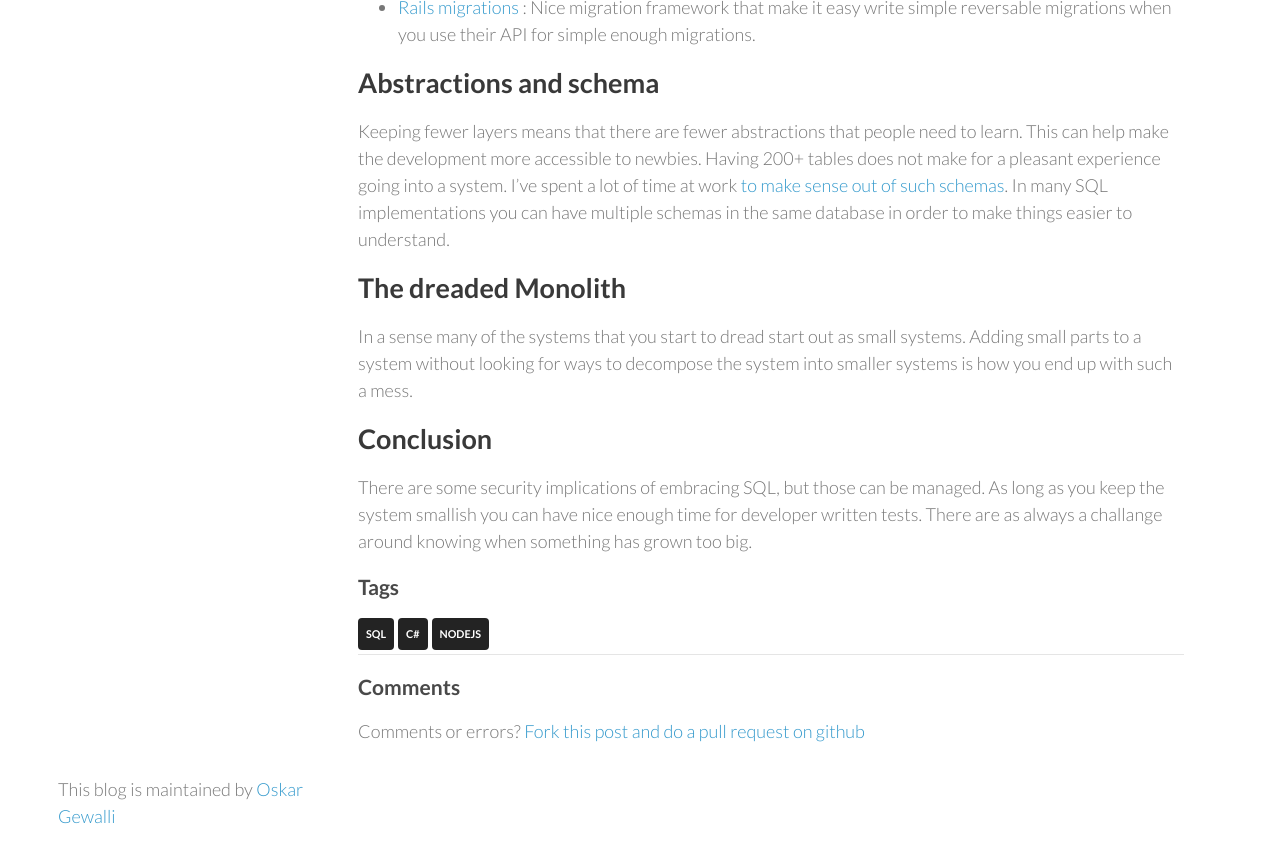
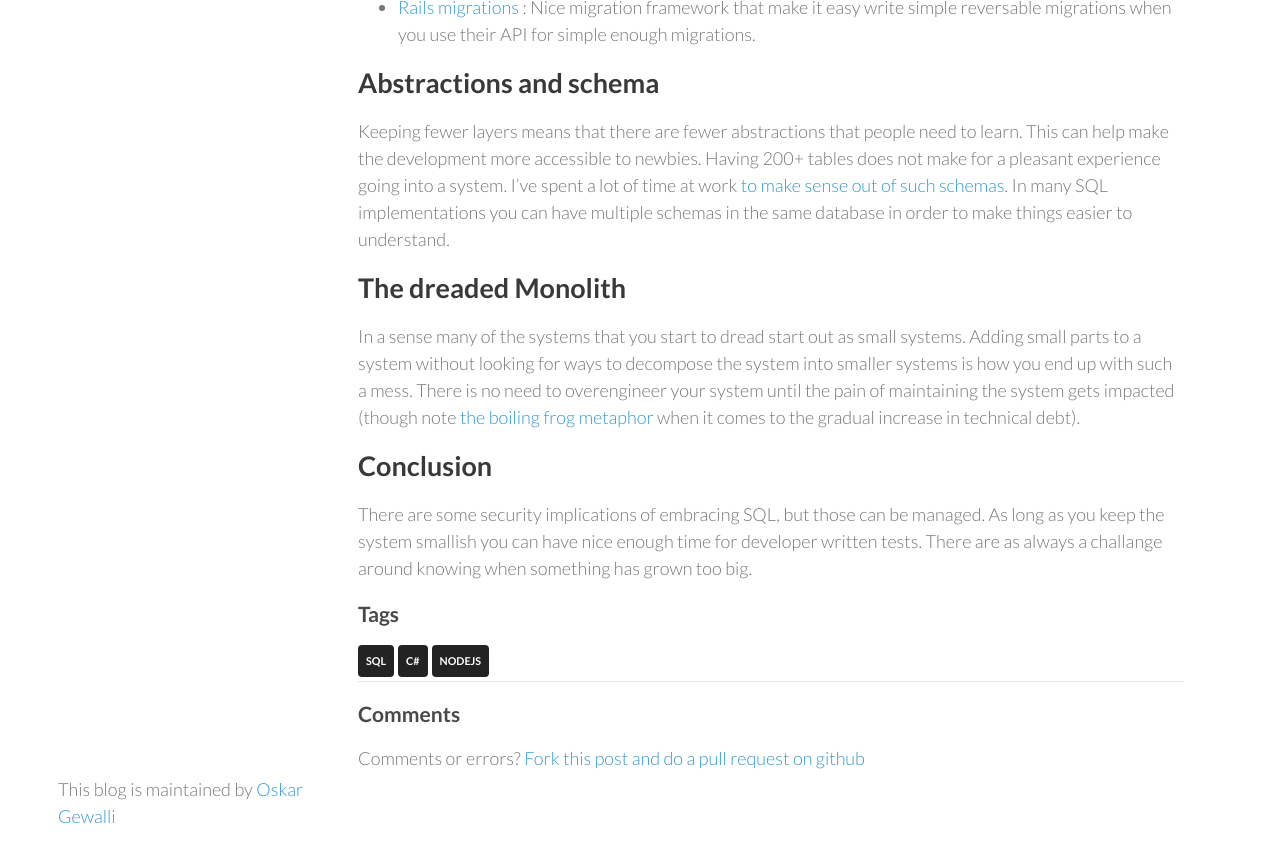
Before and after one commit to wallymathieu/assertfail, a Jekyll site: the page built from _posts/2022-04-03-small-and-simple-business-applications-using-sql.md, in a window 1280 px wide and 900 px high, scrolled down 3097 px. Shown: the top 863 px of the window. Built offline with Jekyll 4.4.1, drawn with Linux system fonts in a browser that asks for light colours; nearby versions of some CDN libraries.

Commit message:
Around overengineering

```diff
--- a/_posts/2022-04-03-small-and-simple-business-applications-using-sql.md
+++ b/_posts/2022-04-03-small-and-simple-business-applications-using-sql.md
@@ -113,7 +113,7 @@ Keeping fewer layers means that there are fewer abstractions that people need to
 
 ## The dreaded Monolith
 
-In a sense many of the systems that you start to dread start out as small systems. Adding small parts to a system without looking for ways to decompose the system into smaller systems is how you end up with such a mess.
+In a sense many of the systems that you start to dread start out as small systems. Adding small parts to a system without looking for ways to decompose the system into smaller systems is how you end up with such a mess. There is no need to overengineer your system until the pain of maintaining the system gets impacted (though note [the boiling frog metaphor](https://en.wikipedia.org/wiki/Boiling_frog) when it comes to the gradual increase in technical debt).
 
 ## Conclusion
 
```
